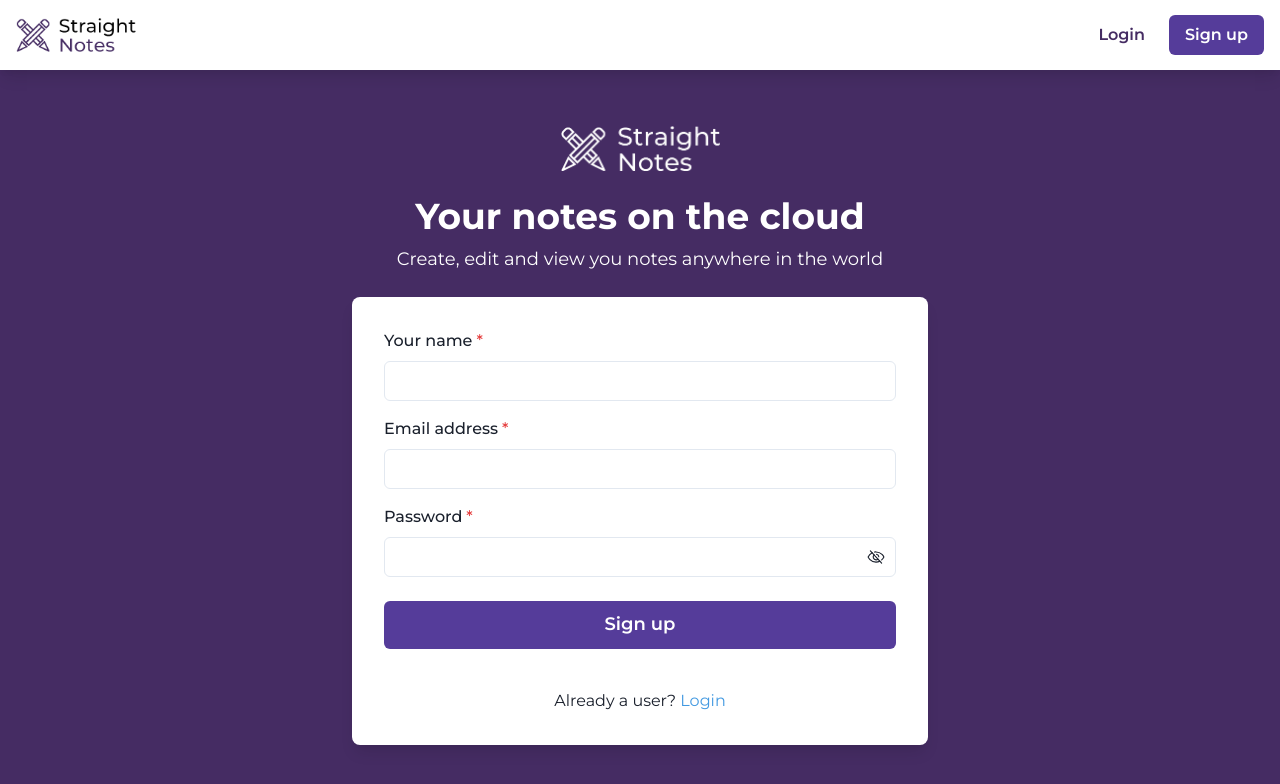
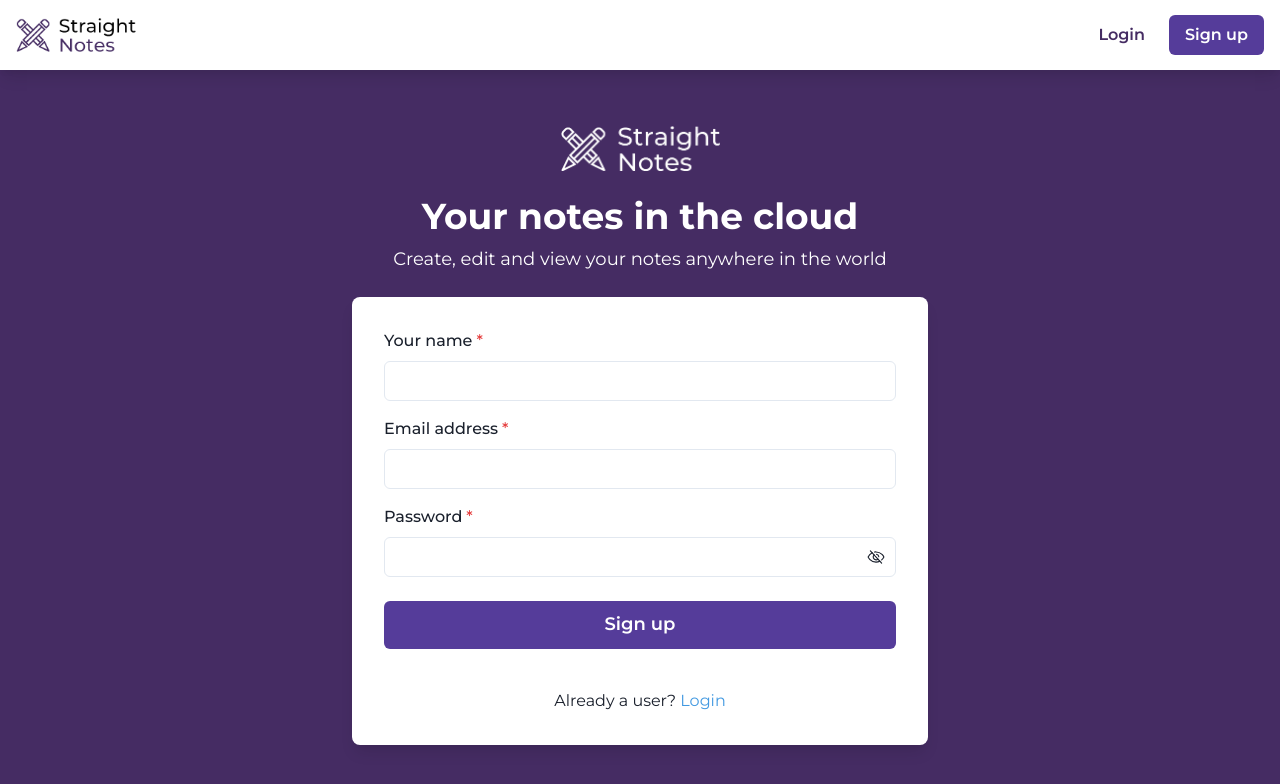
Before and after one commit to lamongabriel/straight-notes, a React (Vite) app in the folder web/: page /register in a window 1280 px wide. Shown: the top 784 px of the page. Built offline with nearby package versions, Linux system fonts and the light colour scheme.

Commit message:
spelling fixes

```diff
--- a/web/src/screens/Home/index.tsx
+++ b/web/src/screens/Home/index.tsx
@@ -27,7 +27,7 @@ export function Home () {
       >
         <Stack spacing={6} maxW='520px' order={{ base: 1, lg: 0 }}>
           <Heading color='white' fontSize={{ base: '3xl', lg: '5xl' }}>
-            Create notes easily and access then when you need on the cloud.
+            Create notes easily and access then when you need in the cloud.
           </Heading>
           <Text color='white'>
             Straight notes let's you create your notes and safely store then in the cloud for you to access when you want.
--- a/web/src/screens/Login/index.tsx
+++ b/web/src/screens/Login/index.tsx
@@ -32,7 +32,7 @@ export function Login () {
             <Image src={logo} />
           </Box>
           <Heading color={'white'} fontSize={{ base: '2xl', lg: '4xl' }} textAlign={'center'}>
-            Your notes on the cloud
+            Your notes in the cloud
           </Heading>
           <Text fontSize={'lg'} color={'white'} textAlign={'center'}>
               Welcome back, we've missed you 💗
--- a/web/src/screens/Register/index.tsx
+++ b/web/src/screens/Register/index.tsx
@@ -32,10 +32,10 @@ export function Register () {
             <Image src={logo} />
           </Box>
           <Heading color={'white'} fontSize={{ base: '2xl', lg: '4xl' }} textAlign={'center'}>
-            Your notes on the cloud
+            Your notes in the cloud
           </Heading>
           <Text fontSize={'lg'} color={'white'} textAlign={'center'}>
-            Create, edit and view you notes anywhere in the world
+            Create, edit and view your notes anywhere in the world
           </Text>
         </Stack>
 
```
